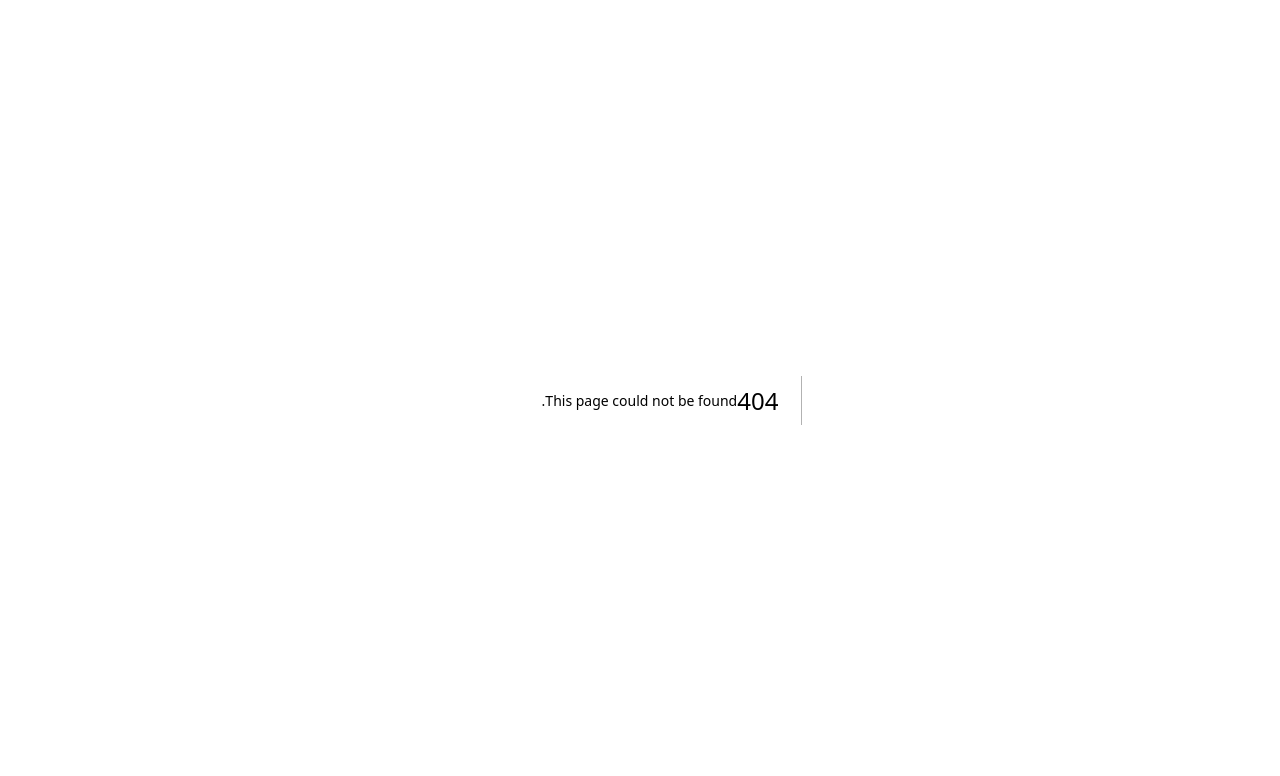
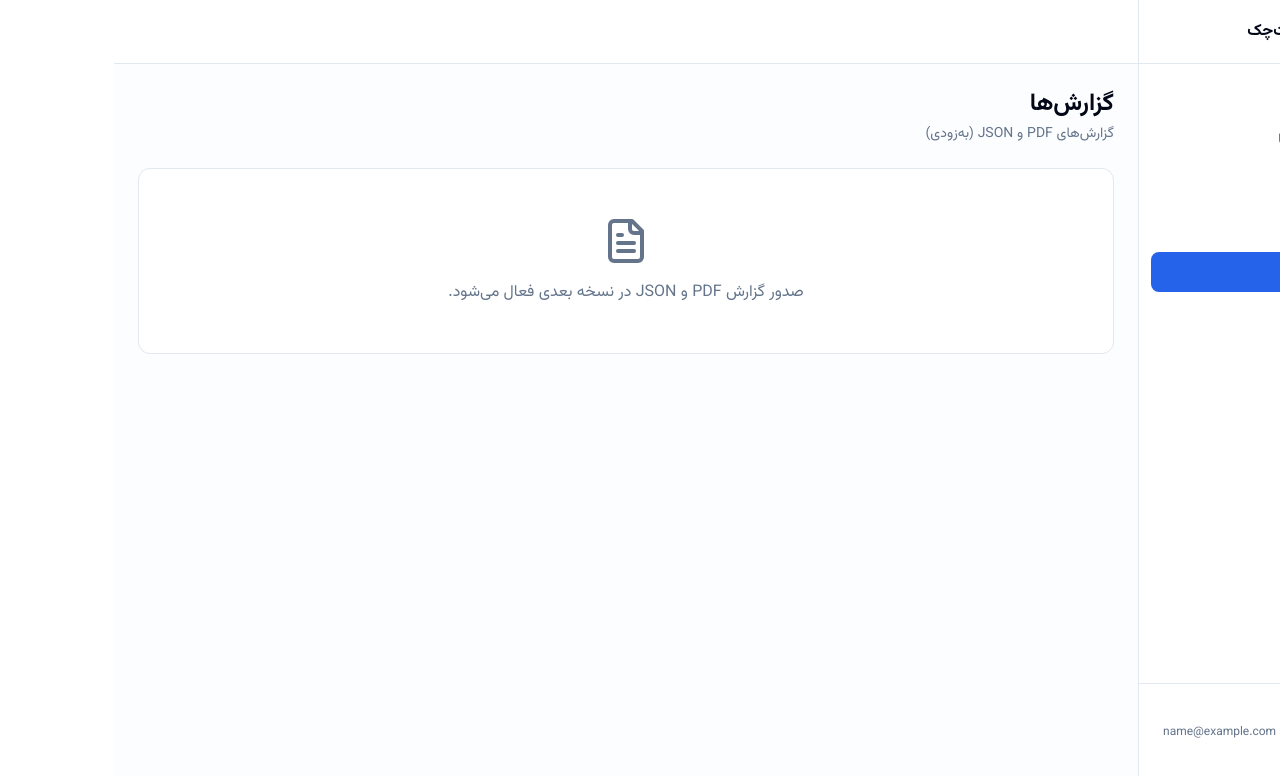
Before and after one commit to mydsoftware/AI-SiteCheck, a Next.js app: page /dashboard/reports in a window 1280 px wide. Before the commit this address had no page. Shown: the top 776 px of the page. Built offline with nearby package versions, Linux system fonts and the light colour scheme; sample sign-in values are in the browser's storage.

Commit message:
feat: reports placeholder page

```diff
--- /dev/null
+++ b/src/app/dashboard/reports/page.tsx
@@ -0,0 +1,22 @@
+"use client";
+
+import { FileText } from "lucide-react";
+
+export default function ReportsPage() {
+  return (
+    <div className="space-y-6">
+      <div>
+        <h1 className="text-2xl font-bold">گزارش‌ها</h1>
+        <p className="text-muted-foreground text-sm mt-1">
+          گزارش‌های PDF و JSON (به‌زودی)
+        </p>
+      </div>
+      <div className="rounded-xl border bg-card p-12 text-center">
+        <FileText className="h-12 w-12 text-muted-foreground mx-auto mb-4" />
+        <p className="text-muted-foreground">
+          صدور گزارش PDF و JSON در نسخه بعدی فعال می‌شود.
+        </p>
+      </div>
+    </div>
+  );
+}
```
